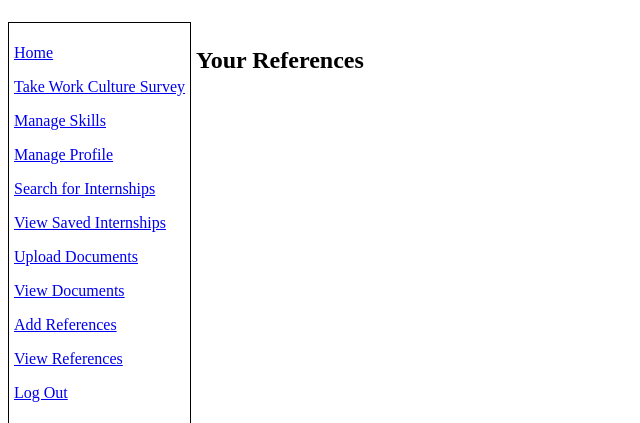
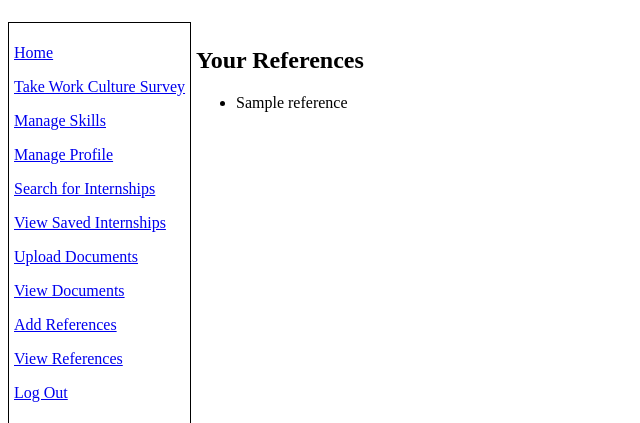
Before and after one commit to jschuringa/twodice, a Django app: template templates/view_ref.html in a window 1280 px wide. Shown: the part 58-481 px from the top of the page, without its empty margins (0-640 px from the left). Run offline with Django 3.2, Linux system fonts and the light colour scheme; the template is opened without the code that fills it: most values are stand-ins (such as "Sample title", 1, 10 or a date in 2020); some libraries are stand-ins or nearby versions.

Commit message:
Update view_ref.html

```diff
--- a/templates/view_ref.html
+++ b/templates/view_ref.html
@@ -2,14 +2,16 @@
 
 {% block content %}
 
-<h2>Your
+<h2>Your References</h2>
 
-References</h2>
-<form action="/internmatch/view_ref/" method="post">
-
-</form>
-
-
-
+<div id="references">
+	<div id="reference_list">
+		<ul id="reference_list">
+		    {% for reference in references %}
+		    <li id="{{ forloop.counter }}">{{ reference }}</li>
+		    {% endfor %}
+		</ul>
+	</div>
+</div>
 
 {% endblock %}
```
